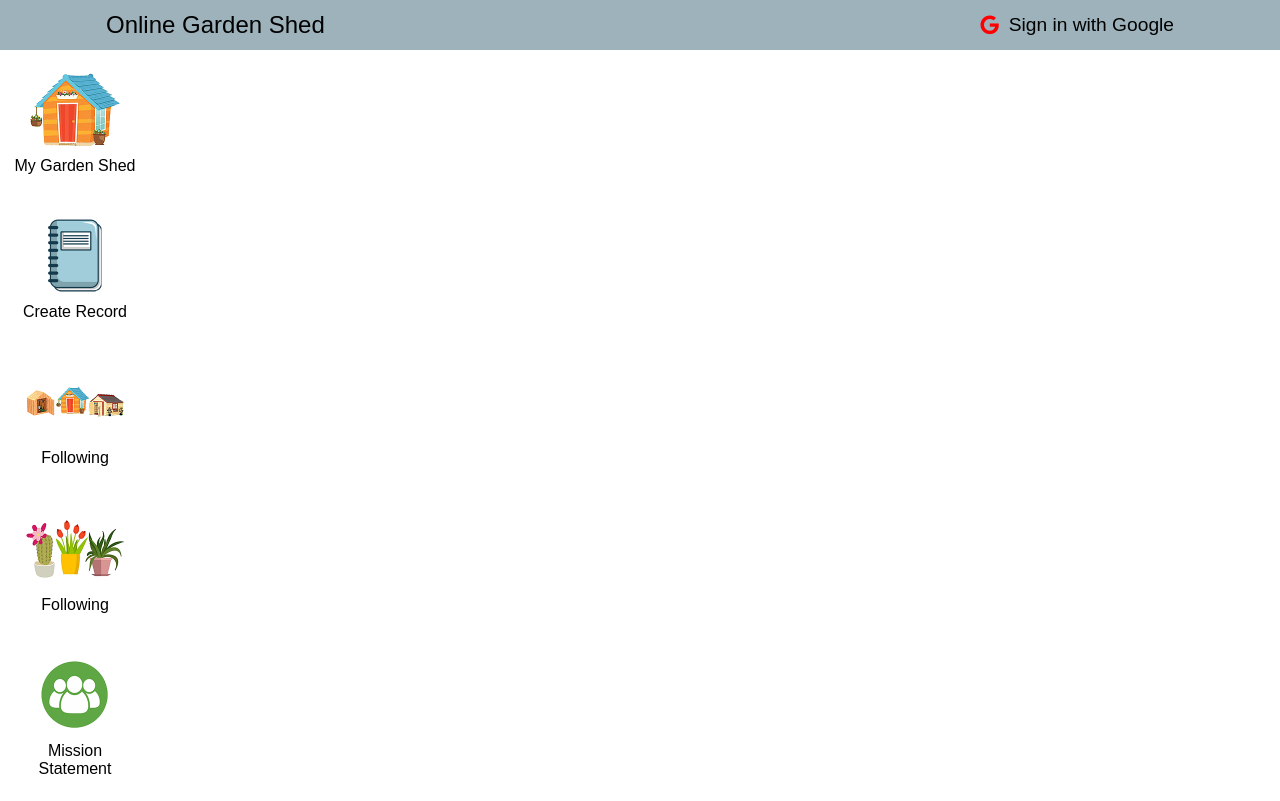
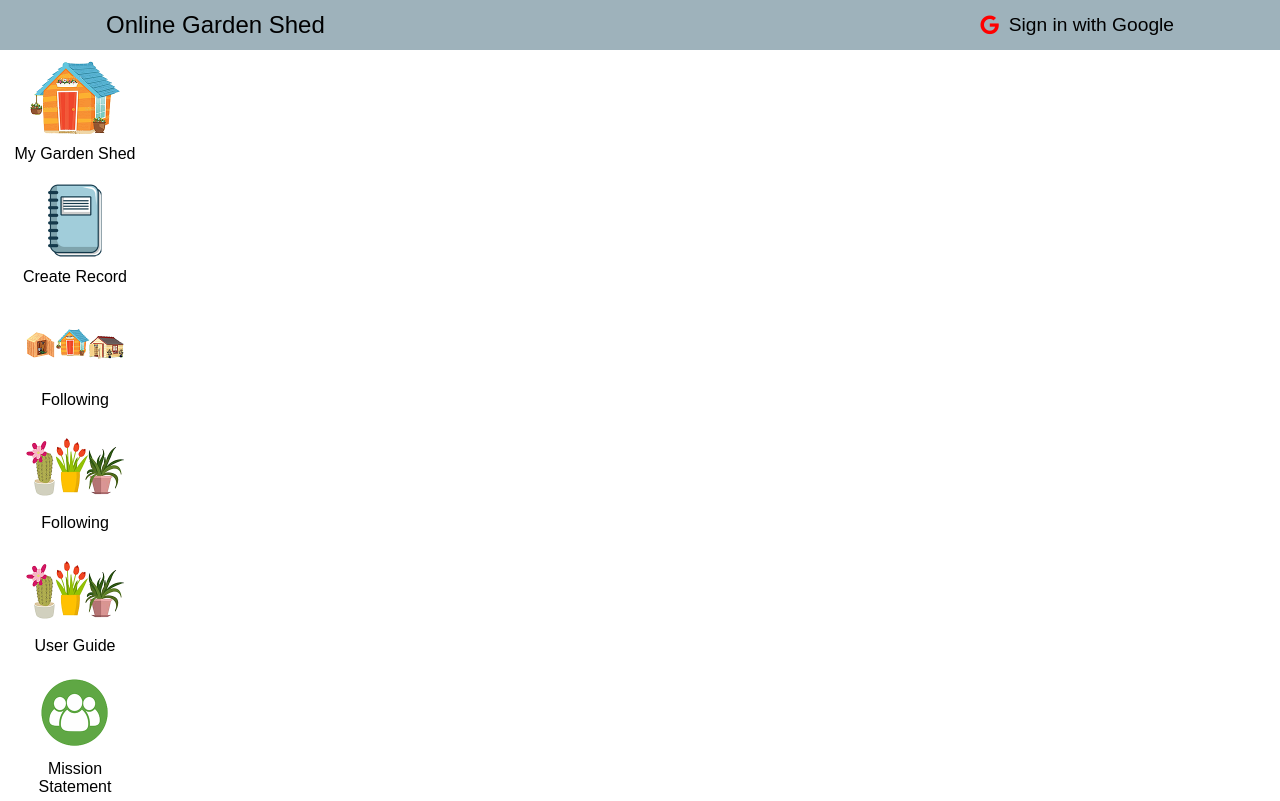
Before and after one commit to jasonkim7288/backup-online-garden-shed-client, a React (Create React App) app: page /user/profile in a window 1280 px wide. Built offline with nearby package versions, Linux system fonts and the light colour scheme; no server answers.

Commit message:
add user guide

```diff
--- a/src/App.js
+++ b/src/App.js
@@ -22,6 +22,7 @@ import HamburgerMenu from './components/HamburgerMenu';
 import PageError from './components/PageError';
 import GoogleCallback from './components/GoogleCallback';
 import Profile from './components/Profile';
+import UserGuide from './components/UserGuide';
 
 
 
@@ -65,6 +66,7 @@ const App = () => {
               <Route path="/user/following-sheds" component={FollowingSheds} />
               <Route path="/user/following-plants" component={FollowingPlants} />
               <Route path="/user/profile" component={Profile} />
+              <Route path="/user-guide" component={UserGuide} />
               <Route path="/mission-statement" component={MissionStatement} />
               <Route path="/sheds/:shedId/records/new" component={CreateNewRecord} />
               <Route path="/sheds/:shedId/records/:plantRecordId/logs/new" render={() => <FormLog action="new"/>} />
--- a/src/components/HamburgerMenu.js
+++ b/src/components/HamburgerMenu.js
@@ -60,6 +60,7 @@ const HamburgerMenu = () => {
                 <p onClick={handleClickRedirect} data-path={`/user/following-sheds`}>Following - Garden Sheds</p>
                 <p onClick={handleClickRedirect} data-path={`/user/following-plants`}>Following - Plants</p>
                 <hr />
+                <p onClick={handleClickRedirect} data-path={`/user-guide`}>User Guide</p>
                 <p onClick={handleClickRedirect} data-path={`/mission-statement`}>Mission Statement</p>
                 <hr />
                 <p onClick={handleClickSignOut}>Sign out</p>
--- a/src/components/Sidebar.js
+++ b/src/components/Sidebar.js
@@ -28,6 +28,11 @@ const Sidebar = () => {
       title: 'Following',
       image: `${process.env.PUBLIC_URL}/menuFollowingPlants.png`,
       link: '/user/following-plants'
+    },
+    {
+      title: 'User Guide',
+      image: `${process.env.PUBLIC_URL}/menuFollowingPlants.png`,
+      link: '/user-guide'
     },
     {
       title: 'Mission Statement',
--- /dev/null
+++ b/src/components/UserGuide.js
@@ -0,0 +1,11 @@
+import React from 'react';
+
+const UserGuide = () => {
+  return (
+    <div>
+      user guide
+    </div>
+  );
+};
+
+export default UserGuide;
```
